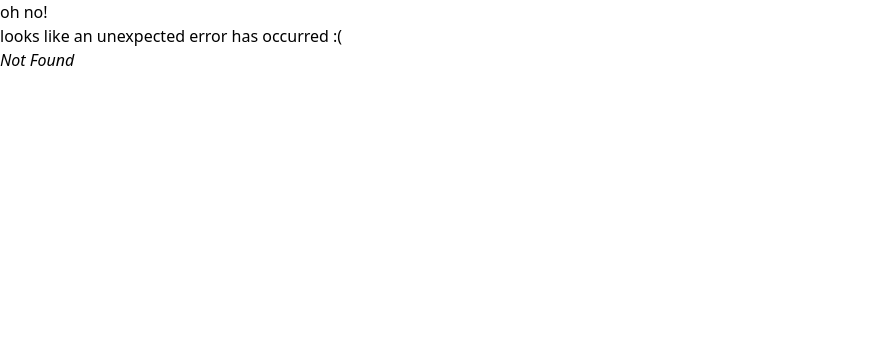
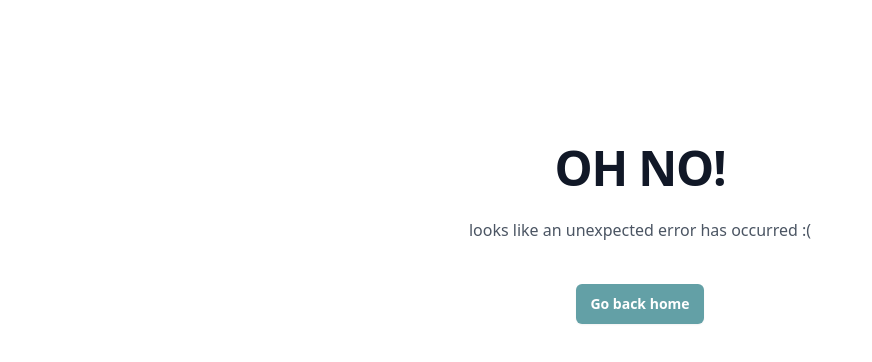
Before and after one commit to JoshON5/websight, a React (Vite) app in the folder client/: page /signup in a window 1280 px wide. Before the commit this address had no page. Shown: the top 362 px of the page, without its empty margins (0-872 px from the left). Built offline with nearby package versions, Linux system fonts and the light colour scheme.

Commit message:
Update ErrorPage.jsx

```diff
--- a/client/src/pages/ErrorPage.jsx
+++ b/client/src/pages/ErrorPage.jsx
@@ -5,12 +5,20 @@
   console.error(error);
 
   return (
-    <div id="error-page">
-      <h1>oh no!</h1>
-      <p> looks like an unexpected error has occurred :(</p>
-      <p>
-        <i>{error.statusText || error.message}</i>
-      </p>
-    </div>
+<main className="grid min-h-full place-items-center bg-white px-6 py-24 sm:py-32 lg:px-8">
+        <div className="text-center">
+          <h1 className="mt-4 text-3xl font-bold tracking-tight text-gray-900 sm:text-5xl">OH NO!</h1>
+          <p className="mt-6 text-base leading-7 text-gray-600">looks like an unexpected error has occurred :(</p>
+          <div className="mt-10 flex items-center justify-center gap-x-6">
+            <a
+              href="/"
+              className="rounded-md bg-webTeal px-3.5 py-2.5 text-sm font-semibold text-white shadow-sm hover:bg-webGrey focus-visible:outline focus-visible:outline-2 focus-visible:outline-offset-2 focus-visible:outline-indigo-600"
+            >
+              Go back home
+            </a>
+          </div>
+        </div>
+      </main>
+
   );
 }
```
